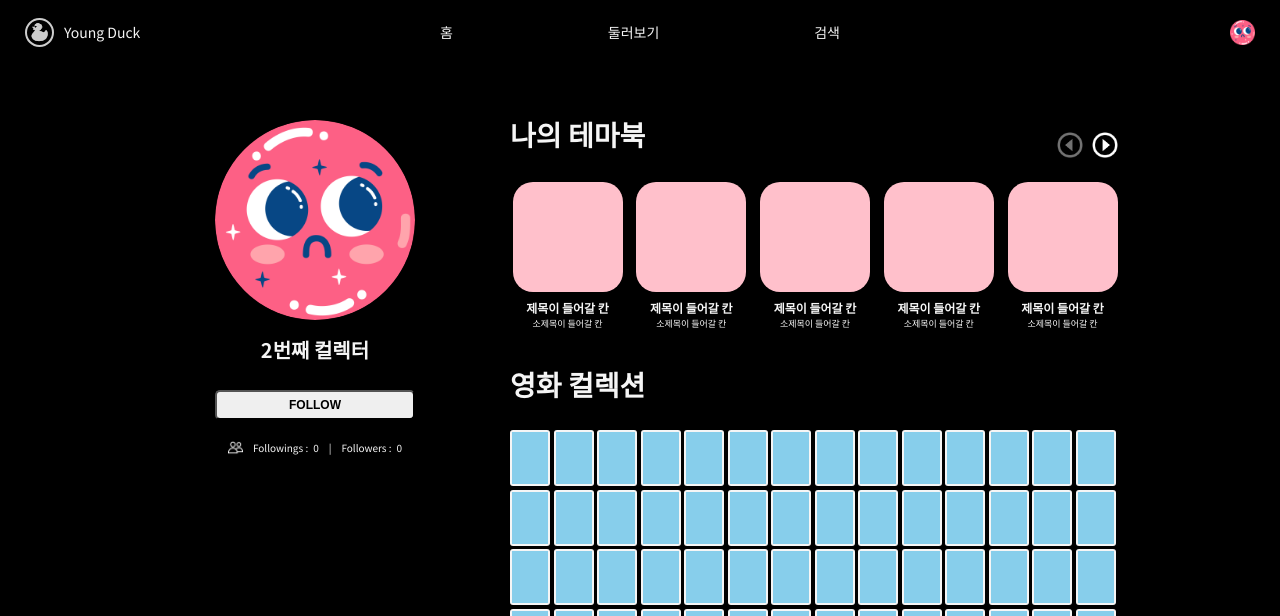
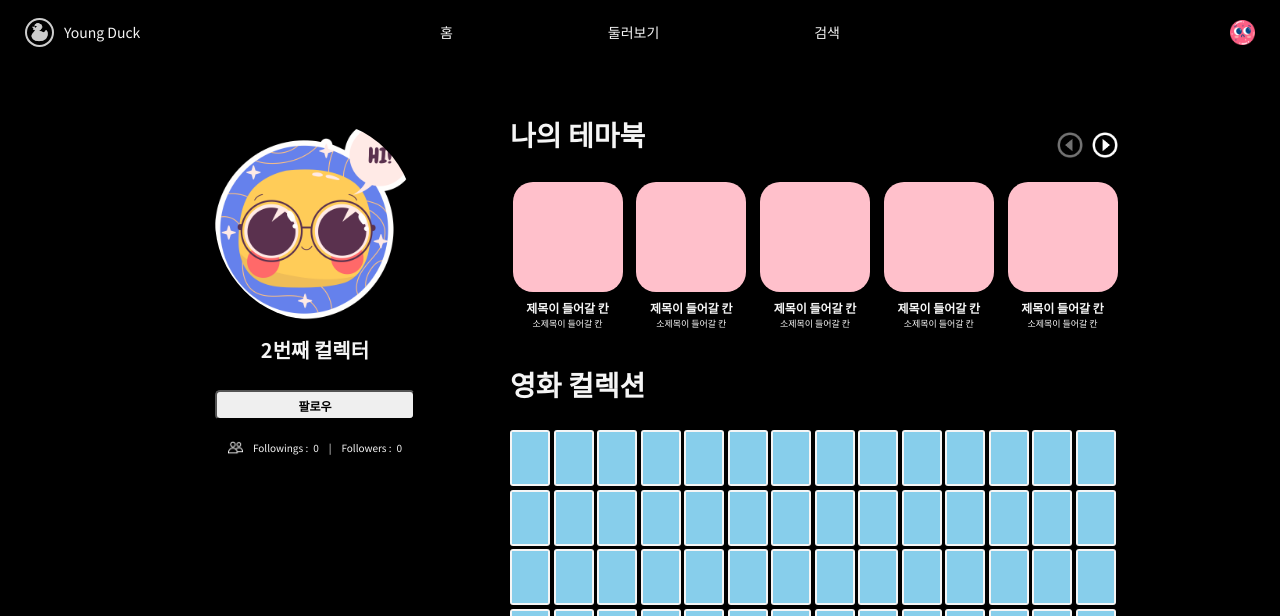
Before and after one commit to dollyishere/young-duck, a Django app: a page that uses accounts/templates/accounts/profile.html in a window 1280 px wide. Shown: the top 616 px of the page. Run offline with Django 3.2, Linux system fonts and the light colour scheme; a user stored in the database is signed in; data comes from the database, SQL or seed files in the repository; both versions use the stored data as it was after the commit.

Commit message:
feat[BE]: profile 관련 코드 일부 수정

```diff
--- a/accounts/templates/accounts/profile.html
+++ b/accounts/templates/accounts/profile.html
@@ -5,7 +5,7 @@
   <div id="profile-container" class="horizontal" style="align-items: flex-start;">
     <!-- 프로필 정보 -->
     <div id="profile-leftbox" class="vertical">
-      <div id="profile-myprofile" class="profile-image" style="background-image: url('{{ user.profile.profile_img.url }}'); background-size: 100%;"></div>
+      <div id="profile-myprofile" class="profile-image" style="background-image: url('{{ person.profile.profile_img.url }}'); background-size: 100%;"></div>
       {% comment %} profile nickname 존재 여부에 따라 nickname 출력 변경: jy {% endcomment %}
       {% if person.profile.nickname %}
         <div id="profile-mynickname" class="profile-nickname">{{ person.profile.nickname }}</div>
@@ -25,9 +25,9 @@
       <form id="follow-form" data-user-id="{{ person.pk }}">
         {% csrf_token %}
         {% if user in followers %}
-          <button id="followBtn" class="profile-btn">UNFOLLOW</button>
+          <button id="followBtn" class="profile-btn">언팔로우</button>
         {% else %}
-          <button id="followBtn" class="profile-btn">FOLLOW</button>
+          <button id="followBtn" class="profile-btn">팔로우</button>
         {% endif %}
       </form>
       {% endif %}
```
Also changed, not shown: db.sqlite3.
